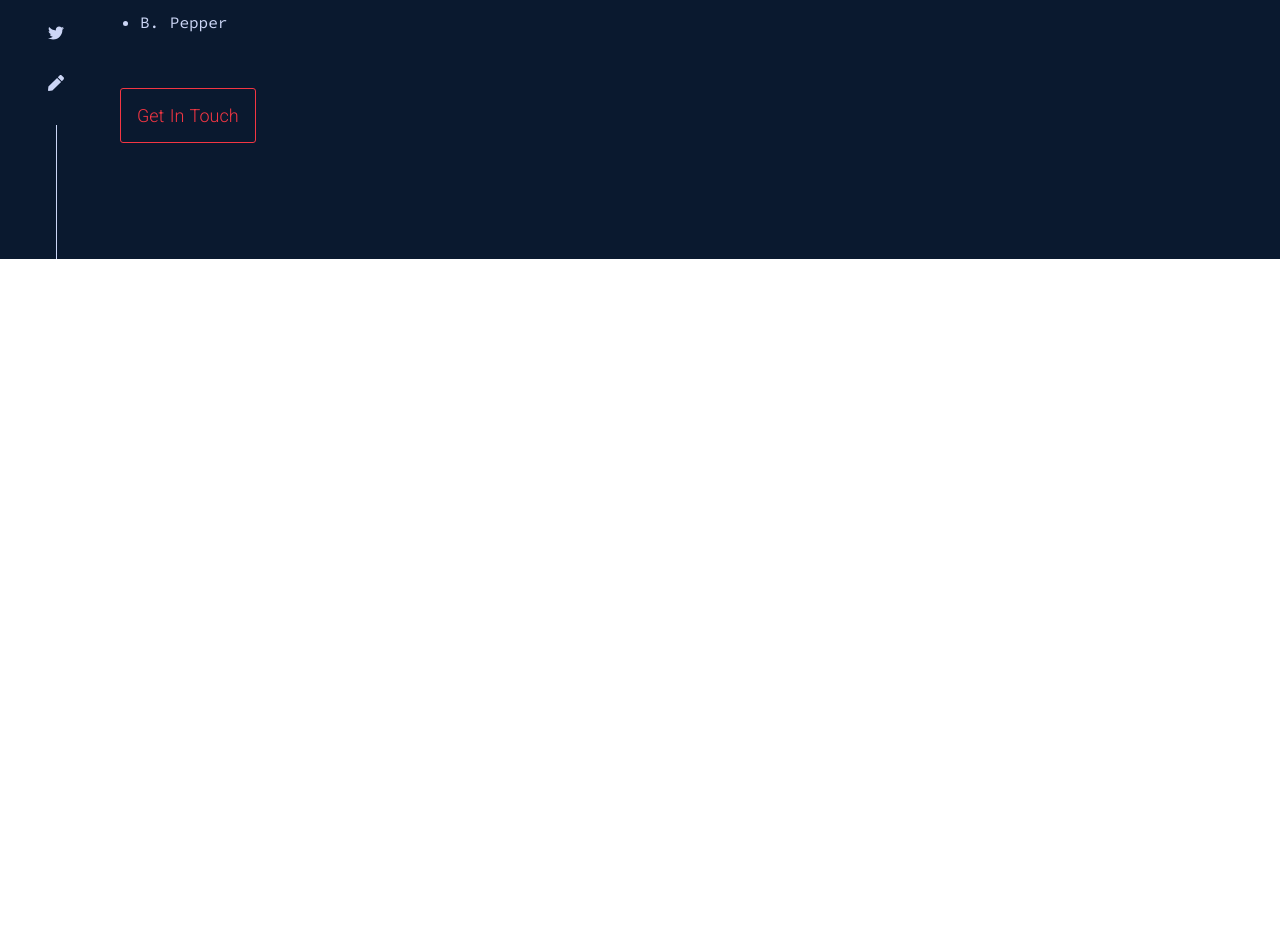
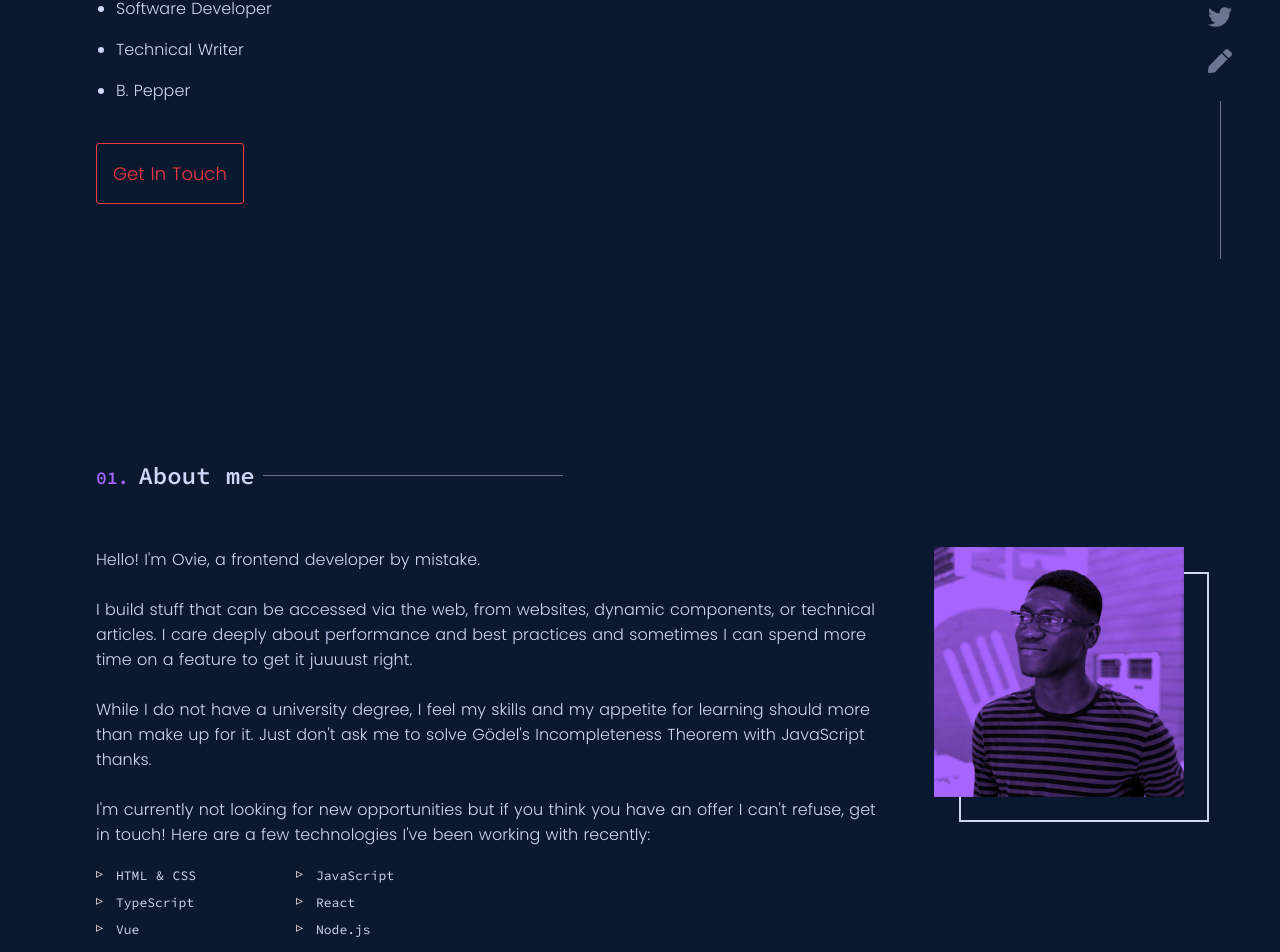
Before and after one commit to ovieokeh/personal, a Nuxt app: page / in a window 1280 px wide. Shown: the part 541-1493 px from the top of the page. Before the commit the page ends 800 px from the top, so only its background shows below. Built offline with nearby package versions, Linux system fonts and the light colour scheme.

Commit message:
Add about section

```diff
--- a/assets/_variables.scss
+++ b/assets/scss/_variables.scss
@@ -21,6 +21,8 @@ $space-xxxl: 56px;
 
 $bp-large: 768px;
 
+$transition: cubic-bezier(0.645, 0.045, 0.355, 1);
+
 @keyframes fade-in {
   0% {
     opacity: 0;
--- a/assets/reset.scss
+++ b/assets/scss/reset.scss
@@ -1,9 +1,11 @@
 @import url('https://fonts.googleapis.com/css2?family=Source+Code+Pro:wght@300;400;600&display=swap');
-@import url('https://fonts.googleapis.com/css2?family=Roboto:wght@300;600&display=swap');
+@import url('https://fonts.googleapis.com/css2?family=Poppins:wght@300;600&display=swap');
 
 html,
 body {
   height: 100%;
+  background-color: #172a45;
+  scroll-behavior: smooth;
 
   .no-scroll {
     overflow: hidden;
--- a/components/MenuIcon.vue
+++ b/components/MenuIcon.vue
@@ -32,7 +32,7 @@ export default {
   border: none;
   padding: 0;
   position: relative;
-  z-index: 300;
+  z-index: 1;
   cursor: pointer;
   outline: none;
 }
--- a/components/SocialIcons.vue
+++ b/components/SocialIcons.vue
@@ -1,16 +1,16 @@
 <template>
   <div class="social-icons">
     <a class="link" href="https://linkedin.com/in/ovieokeh"
-      ><font-awesome-icon class="icon" :icon="['fab', 'linkedin']" size="1x"
+      ><font-awesome-icon class="icon" :icon="['fab', 'linkedin']"
     /></a>
     <a class="link" href="https://github.com/ovieokeh"
-      ><font-awesome-icon class="icon" :icon="['fab', 'github']" size="1x"
+      ><font-awesome-icon class="icon" :icon="['fab', 'github']"
     /></a>
     <a class="link" href="https://twitter.com/ovieokeh"
-      ><font-awesome-icon class="icon" :icon="['fab', 'twitter']" size="1x"
+      ><font-awesome-icon class="icon" :icon="['fab', 'twitter']"
     /></a>
     <a class="link" href="https://blog.logrocket.com/author/ovieokeh"
-      ><font-awesome-icon class="icon" :icon="['fas', 'pen']" size="1x"
+      ><font-awesome-icon class="icon" :icon="['fas', 'pen']"
     /></a>
   </div>
 </template>
@@ -23,18 +23,14 @@ export default {
 
 <style lang="scss" scoped>
 .social-icons {
-  display: none;
-}
-
-@media screen and (min-width: 768px) {
-  .social-icons {
   display: flex;
   flex-direction: column;
-    height: 350px;
+  height: 200px;
   position: fixed;
   bottom: 0;
-    left: $padding-lg;
+  right: $space-sm;
   z-index: 1;
+  opacity: 0.5;
 
   &::after {
     content: '';
@@ -49,6 +45,7 @@ export default {
 
 .link {
   color: $c-main;
+  font-size: 1em;
 
   &:hover {
     color: $c-navy-light;
@@ -58,7 +55,26 @@ export default {
 .icon {
   color: inherit;
   cursor: pointer;
-    margin: $space-sm 0;
+  margin: $space-xs 0;
+}
+
+@media screen and (min-width: 768px) {
+  .social-icons {
+    height: 350px;
+    right: $padding-lg;
+  }
+
+  .link {
+    font-size: 1.5em;
+    transition: transform 250ms $transition;
+
+    &:hover {
+      transform: scale(1.5);
+    }
+  }
+
+  .icon {
+    margin: $space-xs 0;
   }
 }
 </style>
--- a/layouts/default.vue
+++ b/layouts/default.vue
@@ -22,6 +22,7 @@ export default {
 <style lang="scss">
 #app {
   background-color: $c-accent-dark;
+  padding: 0 $padding-sm;
   height: 100%;
 }
 
--- a/nuxt.config.js
+++ b/nuxt.config.js
@@ -36,7 +36,7 @@ export default {
   /*
    ** Global CSS
    */
-  css: ['@/assets/reset.scss'],
+  css: ['@/assets/scss/reset.scss'],
   /*
    ** Plugins to load before mounting the App
    ** https://nuxtjs.org/guide/plugins
@@ -59,7 +59,7 @@ export default {
    */
   modules: ['@nuxtjs/pwa', '@nuxtjs/style-resources'],
   styleResources: {
-    scss: ['assets/_variables.scss'],
+    scss: ['assets/scss/_variables.scss'],
   },
   /*
    ** Build configuration
--- /dev/null
+++ b/page-sections/index/About.vue
@@ -0,0 +1,203 @@
+<template>
+  <section id="about" class="container">
+    <h2 class="header">About me</h2>
+
+    <div class="content">
+      <div>
+        <p class="text">
+          Hello! I'm Ovie, a frontend developer by mistake.
+          <br /><br />
+          I build stuff that can be accessed via the web, from websites, dynamic
+          components, or technical articles. I care deeply about performance and
+          best practices and sometimes I can spend more time on a feature to get
+          it juuuust right.
+          <br /><br />
+          While I do not have a university degree, I feel my skills and my
+          appetite for learning should more than make up for it. Just don't ask
+          me to solve Gödel's Incompleteness Theorem with JavaScript thanks.
+          <br /><br />
+          I'm currently not looking for new opportunities but if you think you
+          have an offer I can't refuse, get in touch! Here are a few
+          technologies I've been working with recently:
+        </p>
+
+        <ul class="technologies">
+          <li v-for="tech in technologies" :key="tech" class="tech">
+            {{ tech }}
+          </li>
+        </ul>
+      </div>
+
+      <a class="photo-container" href="https://github.com/ovieokeh">
+        <img
+          src="~/assets/images/home-photo.jpg"
+          class="photo"
+          alt="Grayscale photo of Ovie Okeh"
+        />
+      </a>
+    </div>
+  </section>
+</template>
+
+<script>
+export default {
+  props: {
+    aboutMe: {
+      type: String,
+      required: true,
+    },
+    technologies: {
+      type: Array,
+      required: true,
+    },
+  },
+}
+</script>
+
+<style lang="scss" scoped>
+.container {
+  margin-top: 200px;
+  padding-top: $space-xxl;
+  min-height: 100vh;
+}
+
+.header {
+  display: flex;
+  align-items: center;
+  color: $c-main;
+  position: relative;
+  margin-bottom: $space-xxxl;
+  width: 100%;
+  white-space: nowrap;
+  -webkit-box-align: center;
+
+  &::before {
+    align-self: flex-end;
+    counter-increment: section 1;
+    content: '0' counter(section) '.';
+    font-size: 18px;
+    margin-right: 10px;
+    color: $c-navy-light;
+    position: relative;
+    bottom: 2px;
+  }
+
+  &::after {
+    content: '';
+    display: inline-block;
+    width: 100%;
+    max-width: 300px;
+    height: 1px;
+    background-color: $c-main;
+    position: relative;
+    margin-left: $space-xs;
+    opacity: 0.5;
+  }
+}
+
+.text {
+  color: $c-main;
+  font-family: 'Poppins';
+}
+
+.technologies {
+  display: grid;
+  grid-template-columns: repeat(2, minmax(140px, 200px));
+  overflow: hidden;
+  padding: 0px;
+  margin: 20px 0px 0px;
+  list-style: none;
+}
+
+.tech {
+  position: relative;
+  margin-bottom: 10px;
+  padding-left: 20px;
+  font-size: 13px;
+  color: $c-main;
+
+  &::before {
+    content: '▹';
+    position: absolute;
+    left: 0;
+    color: $c-accent-light;
+    font-size: 14px;
+    line-height: 12px;
+  }
+}
+
+.photo {
+  width: 100%;
+  height: 100%;
+  object-fit: contain;
+
+  &-container {
+    display: block;
+    width: 250px;
+    height: 250px;
+    margin: $space-xl 0;
+    position: relative;
+    z-index: 0;
+
+    &::before {
+      content: '';
+      display: block;
+      width: inherit;
+      height: inherit;
+      background-color: $c-navy-light;
+      position: absolute;
+      mix-blend-mode: multiply;
+      transition: opacity $transition 250ms;
+    }
+
+    &::after {
+      content: '';
+      display: block;
+      width: inherit;
+      height: inherit;
+      border: 2px solid $c-main;
+      position: absolute;
+      top: 25px;
+      left: 25px;
+      z-index: -1;
+      transition: top $transition 250ms, left $transition 250ms;
+    }
+  }
+}
+
+@media screen and (min-width: $bp-large) {
+  .container {
+    padding-top: $space-xxxl;
+  }
+
+  .content {
+    display: flex;
+  }
+
+  .text {
+    margin-right: $space-xl;
+  }
+
+  .photo {
+    &-container {
+      margin: 0;
+      min-width: 250px;
+
+      &:hover,
+      &:active {
+        &::before {
+          opacity: 0;
+          transition: opacity $transition 250ms;
+        }
+
+        &::after {
+          border-color: $c-navy-light;
+          top: 20px;
+          left: 20px;
+          transition: top $transition 250ms, left $transition 250ms;
+        }
+      }
+    }
+  }
+}
+</style>
--- /dev/null
+++ b/page-sections/index/Introduction.vue
@@ -0,0 +1,125 @@
+<template>
+  <section id="intro" class="introduction">
+    <h3 class="hi">Hi, my name is</h3>
+    <h2 class="name">{{ name }}.</h2>
+    <h2 class="short-intro">{{ shortIntro }}</h2>
+
+    <p class="intro">
+      {{ longIntro }}
+    </p>
+
+    <ul class="roles">
+      <li v-for="role in roles" :key="role" class="role">{{ role }}</li>
+    </ul>
+
+    <a href="mailto:kevinokeh@gmail.com" class="friendly">Get In Touch</a>
+  </section>
+</template>
+
+<script>
+export default {
+  props: {
+    name: {
+      type: String,
+      required: true,
+    },
+    shortIntro: {
+      type: String,
+      required: true,
+    },
+    longIntro: {
+      type: String,
+      required: true,
+    },
+    roles: {
+      type: Array,
+      required: true,
+    },
+  },
+}
+</script>
+
+<style lang="scss" scoped>
+.hi {
+  font-size: 14px;
+  color: $c-accent;
+  margin: $space-sm 0;
+}
+
+.name,
+.short-intro,
+.intro,
+.role,
+.friendly {
+  font-family: 'Poppins';
+  color: $c-main;
+}
+
+.name {
+  font-size: 42px;
+  font-weight: 600;
+  margin: 0;
+}
+
+.short-intro {
+  font-size: 24px;
+  opacity: 0.7;
+  margin: 0;
+}
+
+.intro {
+  line-height: 28px;
+  max-width: 450px;
+  margin-top: $space-sm;
+}
+
+.roles {
+  margin-top: $space-xl;
+  margin-bottom: 0;
+  padding-left: 20px;
+}
+
+.role {
+  color: $c-main;
+  margin: $space-sm 0;
+}
+
+.friendly {
+  display: block;
+  color: $c-accent;
+  background-color: transparent;
+  border: 1px solid $c-accent;
+  border-radius: 3px;
+  padding: $space-sm;
+  margin-top: $space-xl;
+  width: fit-content;
+  font-size: 16px;
+  text-decoration: none;
+  transition: all 250ms $transition;
+}
+.friendly:hover {
+  background-color: $c-accent;
+  border-color: $c-accent;
+  color: $c-white;
+}
+
+@media screen and (min-width: $bp-large) {
+  .name,
+  .short-intro {
+    font-size: 70px;
+    color: $c-main;
+  }
+
+  .short-intro {
+    font-size: 62px;
+  }
+
+  .roles {
+    margin-bottom: 0;
+  }
+
+  .friendly {
+    font-size: 18px;
+  }
+}
+</style>
--- a/pages/index.vue
+++ b/pages/index.vue
@@ -1,30 +1,41 @@
 <template>
   <main class="home">
-    <h3 class="hi">Hi, my name is</h3>
-    <h2 class="name">{{ name }}.</h2>
-    <h2 class="short-intro">{{ shortIntro }}</h2>
+    <Introduction
+      :name="name"
+      :short-intro="shortIntro"
+      :long-intro="longIntro"
+      :roles="roles"
+    />
 
-    <p class="intro">
-      I'm a frontend developer based in Utrecht, NL specializing in building
-      (and occasionally designing) highly dynamic websites, applications, and
-      everything in between.
-    </p>
-
-    <ul class="roles">
-      <li v-for="role in roles" :key="role" class="role">{{ role }}</li>
-    </ul>
-
-    <a href="mailto:kevinokeh@gmail.com" class="friendly">Get In Touch</a>
+    <About :about-me="aboutMe" :technologies="technologies" />
   </main>
 </template>
 
 <script>
+import Introduction from '../page-sections/index/Introduction'
+import About from '../page-sections/index/About'
+
 export default {
+  components: {
+    Introduction,
+    About,
+  },
   data() {
     return {
       name: 'Ovie Okeh',
       shortIntro: 'I guzzle gasoline & sauce',
+      longIntro: `I'm a frontend developer based in Utrecht, NL specializing in building
+      (and occasionally designing) highly dynamic websites, applications, and
+      everything in between.`,
       roles: ['Software Developer', 'Technical Writer', 'B. Pepper'],
+      technologies: [
+        'HTML & CSS',
+        'JavaScript',
+        'TypeScript',
+        'React',
+        'Vue',
+        'Node.js',
+      ],
     }
   },
 }
@@ -34,100 +45,18 @@ export default {
 .home {
   min-height: 100vh;
   position: relative;
-  padding: 90px $padding-sm;
+  padding-top: 90px;
   padding-bottom: $space-lg;
-}
-
-.hi {
-  font-size: 14px;
-  color: $c-accent;
-  margin: $space-sm 0;
-}
-
-.name,
-.short-intro,
-.intro,
-.friendly {
-  font-family: 'Roboto';
-  color: $c-main;
-}
-
-.name {
-  font-size: 50px;
-  font-weight: 600;
-  margin: 0;
-}
-
-.short-intro {
-  font-size: 38px;
-  opacity: 0.7;
-  margin: 0;
-}
-
-.intro {
-  line-height: 28px;
-  max-width: 450px;
-  margin-top: $space-sm;
-}
-
-.roles {
-  margin-top: $space-xl;
-  margin-bottom: 0;
-  padding-left: 20px;
-}
-
-.role {
-  color: $c-main;
-  margin: $space-sm 0;
-}
-
-.friendly {
-  display: block;
-  color: $c-accent;
-  background-color: transparent;
-  border: 1px solid $c-accent;
-  border-radius: 3px;
-  padding: $space-sm;
-  margin-top: $space-xl;
-  width: fit-content;
-  font-size: 16px;
-
-  -webkit-text-decoration: none;
-  text-decoration: none;
-
-  -webkit-transition: all 250ms cubic-bezier(0.645, 0.045, 0.355, 1);
-  transition: all 250ms cubic-bezier(0.645, 0.045, 0.355, 1);
-}
-.friendly:hover {
-  background-color: $c-accent;
-  border-color: $c-accent;
-  color: $c-white;
+  padding-right: $padding-sm;
 }
 
 @media screen and (min-width: $bp-large) {
   .home {
     display: flex;
     flex-direction: column;
-    margin: 0 $padding-lg;
-    padding-top: 120px;
-  }
-
-  .name,
-  .short-intro {
-    font-size: 70px;
-    color: $c-main;
-  }
-
-  .short-intro {
-    font-size: 62px;
-  }
-
-  .roles {
-    margin-bottom: 0;
-  }
-
-  .friendly {
-    font-size: 18px;
+    padding: 120px $padding-lg;
+    max-width: 1200px;
+    margin: 0 auto;
   }
 }
 </style>
```
Also changed, not shown: components/Nav.vue (+17 -11 lines), assets/images/home-photo.jpg (added). Lines whose indentation alone changed are shown as unchanged.
